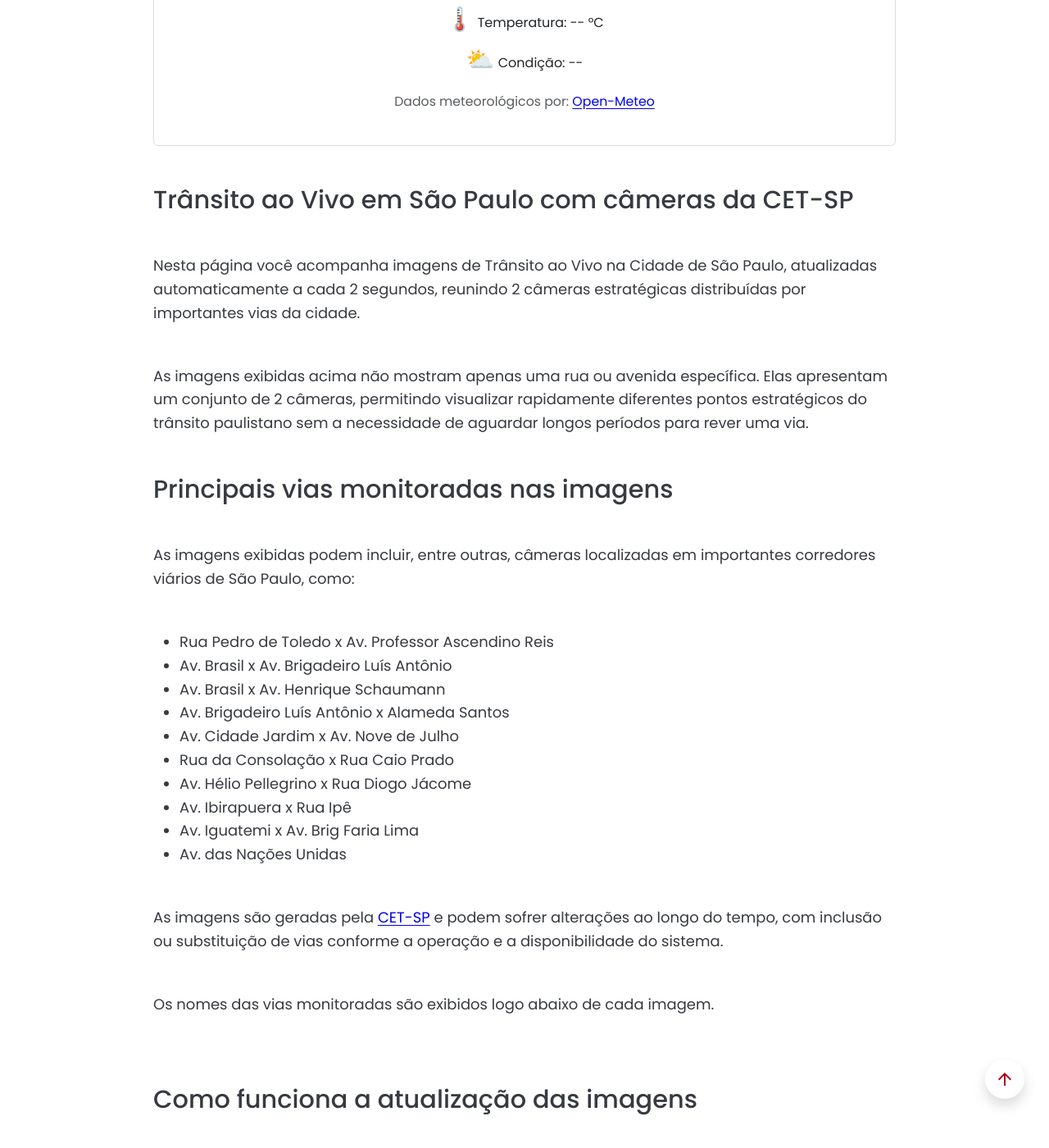
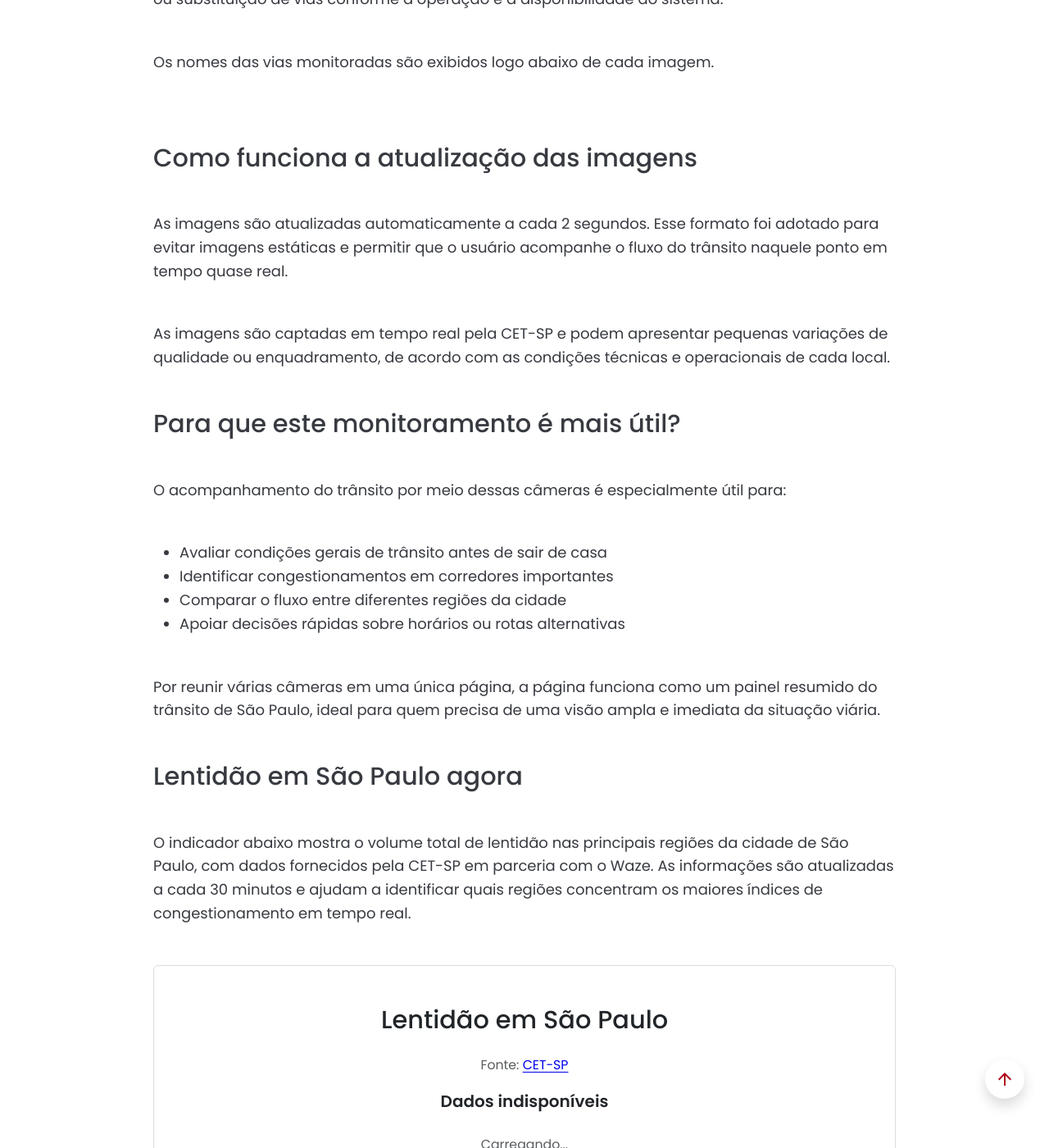
Before and after one commit to Sergio-Damm/transitoaovivo, a Jekyll site: the page built from pages/transito-cetsp-3/index.html, in a window 1280 px wide and 1400 px high, scrolled down 3659 px. Shown: the whole window at 82% size. Built offline with Jekyll 4.4.1, drawn with Linux system fonts in a browser that asks for light colours; comment, search, counter and statistics services are not loaded; some of the changed text lies outside the part shown.

Commit message:
cam cet text standard

```diff
--- a/pages/transito-cetsp-3/index.html
+++ b/pages/transito-cetsp-3/index.html
@@ -113,17 +113,6 @@
 			<div class="pt-2 mb-5">
 				<p class="small text-muted text-center">Av. Brasil x Rua Henrique Schaumann</p>
 			</div>
-			<div class="mx-auto text-center col-lg-8 col-12">
-				<iframe src="https://embed.waze.com/pt-BR/iframe?zoom=15&lat=-23.569462&lon=-46.674447&desc=1&ct=livemap"
-					class="w-100 border rounded-2"
-        			style="height: 450px;"
-					title="Mapa do Waze mostrando o trânsito na região da Av. Brasil em São Paulo"
-					allowfullscreen>
-				</iframe>
-			</div>
-			<div class="pt-2 mb-5">
-				<p class="small text-muted text-center">Trânsito na região da Av. Brasil</p>
-			</div>
 
 			<div class="img-wrapper mx-auto ratio ratio-16x9">
         		<img
@@ -141,17 +130,6 @@
 			</div>
 			<div class="pt-2 mb-5">
 				<p class="small text-muted text-center">Av. Ibirapuera x Rua Ipê</p>
-			</div>
-			<div class="mx-auto text-center col-lg-8 col-12">
-				<iframe src="https://embed.waze.com/pt-BR/iframe?zoom=15&lat=-23.593673&lon=-46.652584&desc=1&ct=livemap"
-					class="w-100 border rounded-2"
-        			style="height: 450px;"
-					title="Mapa do Waze mostrando o trânsito na região da Av. Ibirapuera"
-					allowfullscreen>
-				</iframe>
-			</div>
-			<div class="pt-2 mb-5">
-				<p class="small text-muted text-center">Trânsito na região da Av. Ibirapuera</p>
 			</div>
 
 			<div class="img-wrapper mx-auto ratio ratio-16x9">
@@ -171,17 +149,19 @@
 				<p class="small text-muted text-center">Rua da Consolação x Rua Caio Prado</p>
 			</div>
 			<div class="mx-auto text-center col-lg-8 col-12">
-				<iframe src="https://embed.waze.com/pt-BR/iframe?zoom=15&lat=-23.549651&lon=-46.654757&desc=1&ct=livemap"
+				<iframe src="https://embed.waze.com/pt-BR/iframe?zoom=14&lat=-23.528237&lon=-46.733984&desc=1&ct=livemap"
 					class="w-100 border rounded-2"
         			style="height: 450px;"
-					title="Mapa do Waze mostrando o trânsito na região da Rua da Consolação em São Paulo"
+					title="Mapa do Waze mostrando o trânsito em São Paulo"
 					allowfullscreen>
 				</iframe>
 			</div>
-			<div class="pt-2 mb-5">
-				<p class="small text-muted text-center">Trânsito na região da Rua da Consolação</p>
+			<div class="pt-2">
+				<a class="link-externo" href='/waze-sao-paulo/'>
+					<p class="small text-center">Veja o trânsito agora em São Paulo no mapa do Waze</p>
+				</a>
 			</div>
-			<div class="pt-2">
+			<div class="mb-3">
 				<p class="small text-muted text-start py-2">Imagens: <a class="link-externo" href="https://cameras.cetsp.com.br/View/Cam.aspx" target="_blank" rel="noopener noreferrer">CET-SP</a></p>
 			</div>
   			<div class="d-flex flex-wrap gap-3 justify-content-center mb-0">
@@ -233,8 +213,8 @@
         <div class="col-12 col-md-10 mx-auto">
       		<div class="mb-5">
 				<h2 class="h2-title-content mb-5">Trânsito ao Vivo em São Paulo com câmeras da CET-SP</h2>
-				<p class="mb-5">Nesta página você acompanha imagens de Trânsito ao Vivo na Cidade de São Paulo, atualizadas automaticamente a cada 2 segundos, reunindo 2 câmeras estratégicas distribuídas por importantes vias da cidade.</p>
-				<p class="mb-5">As imagens exibidas acima não mostram apenas uma rua ou avenida específica. Elas apresentam um conjunto de 2 câmeras, permitindo visualizar rapidamente diferentes pontos estratégicos do trânsito paulistano sem a necessidade de aguardar longos períodos para rever uma via.</p>
+				<p class="mb-5">Cada câmera tem sua imagem atualizada automaticamente a cada 2 segundos. Esse formato foi adotado para evitar imagens estáticas e permitir que o usuário acompanhe o fluxo do trânsito naquele ponto em tempo quase real.</p>
+				<p class="mb-5">As imagens são captadas em tempo real pela CET-SP e podem apresentar pequenas variações de qualidade ou enquadramento, de acordo com as condições técnicas e operacionais de cada local.</p>
 			</div>
 			<div class="mb-5">
 				<h2 class="h2-title-content mb-5">Principais vias monitoradas nas imagens</h2>
@@ -284,7 +264,7 @@
         <div class="col-12 col-md-10 mx-auto">
 			<div class="mb-5">
 				<h2 class="h2-title-content mb-5">Como funciona a atualização das imagens</h2>
-				<p class="mb-5">Cada câmera tem sua imagem atualizada automaticamente a cada 2 segundos. Esse formato foi adotado para evitar imagens estáticas e permitir que o usuário acompanhe o fluxo do trânsito naquele ponto em tempo quase real.</p>
+				<p class="mb-5">As imagens são atualizadas automaticamente a cada 2 segundos. Esse formato foi adotado para evitar imagens estáticas e permitir que o usuário acompanhe o fluxo do trânsito naquele ponto em tempo quase real.</p>
 				<p class="mb-5">As imagens são captadas em tempo real pela CET-SP e podem apresentar pequenas variações de qualidade ou enquadramento, de acordo com as condições técnicas e operacionais de cada local.</p>
 			</div>
 		</div>
@@ -303,7 +283,7 @@
 						<li>Comparar o fluxo entre diferentes regiões da cidade</li>
 						<li>Apoiar decisões rápidas sobre horários ou rotas alternativas</li>
 					</ul>
-				<p class="mb-0">Por reunir 2 câmeras em uma única página, a página funciona como um painel resumido do trânsito de São Paulo, ideal para quem precisa de uma visão ampla e imediata da situação viária.</p>
+				<p class="mb-0">Por reunir várias câmeras em uma única página, a página funciona como um painel resumido do trânsito de São Paulo, ideal para quem precisa de uma visão ampla e imediata da situação viária.</p>
 			</div>
 		</div>
 	</div>
```
Also changed, not shown: pages/transito-cetsp-1/index.html (+18 -5 lines), pages/transito-cetsp-2/index.html (+18 -5 lines).
